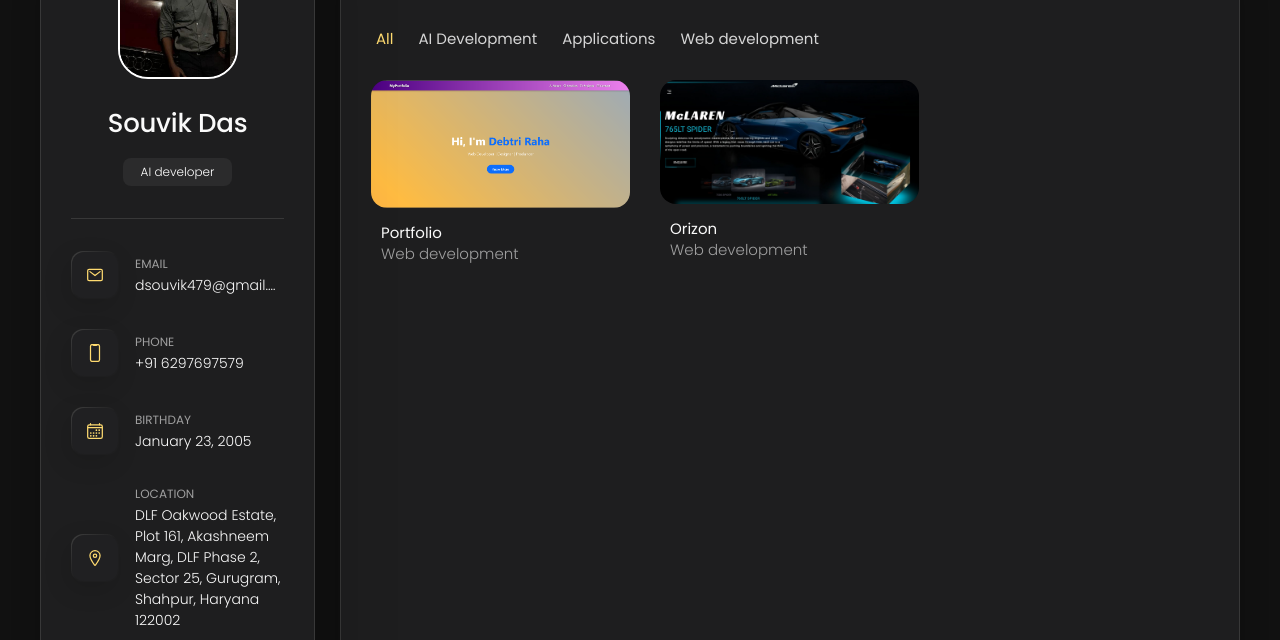
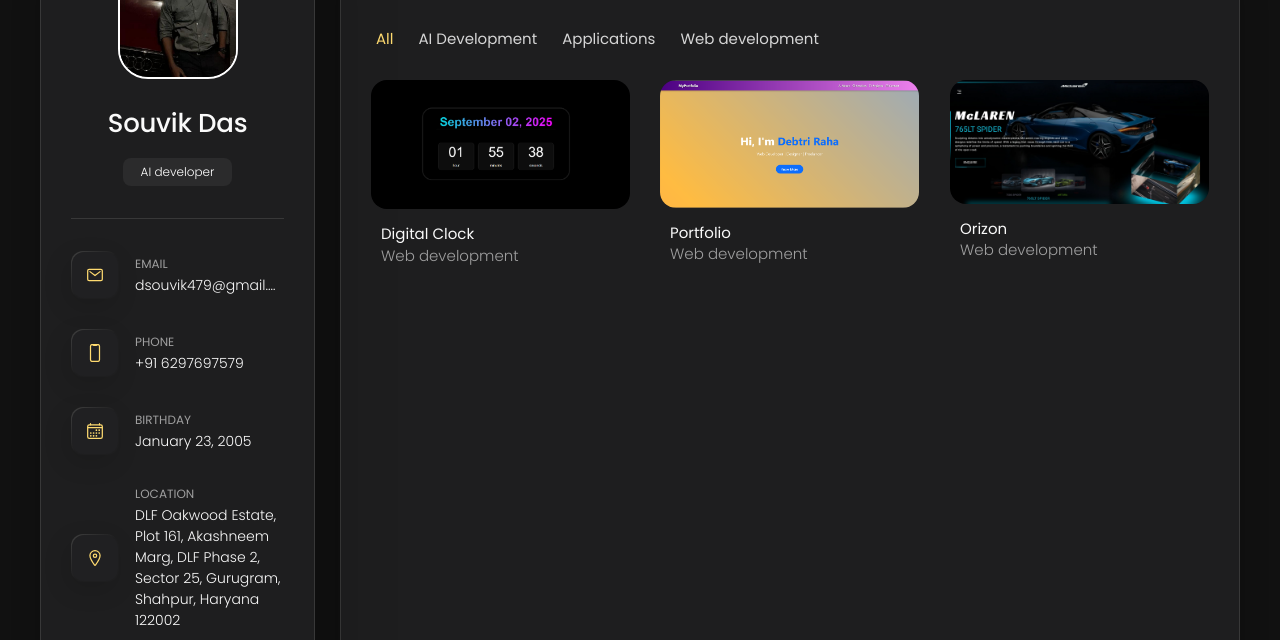
Before and after one commit to Coderzone23/MY-PORTPHOLIO, a plain HTML site: page index.html in a window 1280 px wide. Both pictures are taken after a click on the button "Portfolio". Shown: the part 162-802 px from the top of the page. Drawn offline with nearby package versions, Linux system fonts and the light colour scheme.

Commit message:
Update index.html

```diff
--- a/index.html
+++ b/index.html
@@ -770,6 +770,28 @@
 
           <ul class="project-list">
 
+
+
+            <li class="project-item  active" data-filter-item data-category="web development">
+              <a href="https://digital-clock-liart.vercel.app/">
+
+                <figure class="project-img">
+                  <div class="project-item-icon-box">
+                    <ion-icon name="eye-outline"></ion-icon>
+                  </div>
+
+                  <img src="./assets/images/digital clock.png" alt="portfolio" loading="lazy">
+                </figure>
+
+                <h3 class="project-title">Digital Clock</h3>
+
+                <p class="project-category">Web development</p>
+
+              </a>
+            </li>
+
+
+
             <li class="project-item  active" data-filter-item data-category="web development">
               <a href="https://debatri-portfolio.vercel.app/">
 
```
